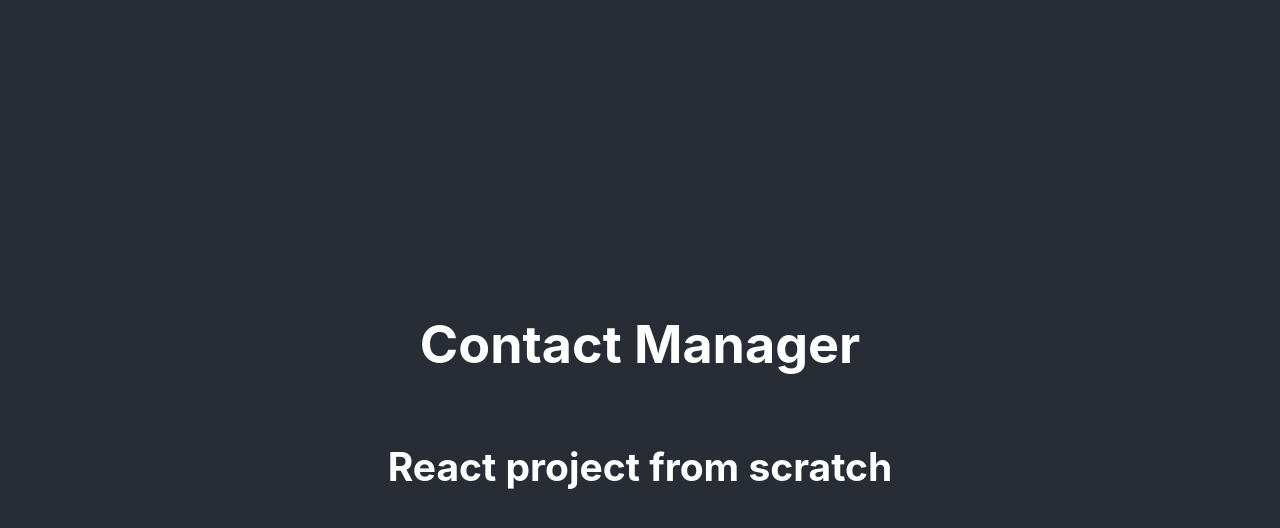
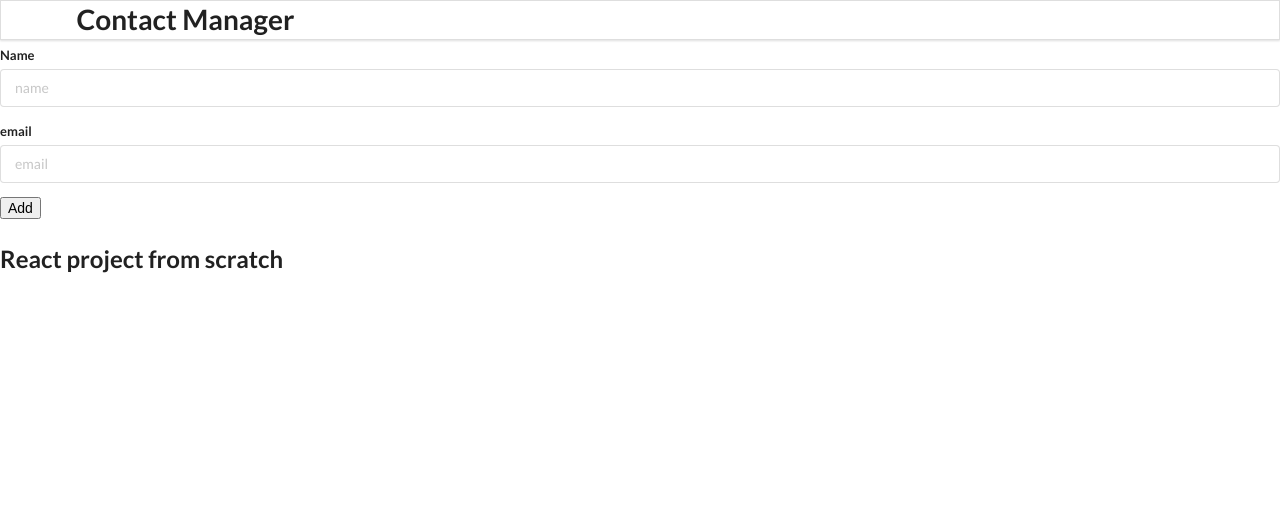
Before and after one commit to Ajilakj/react-contact-app, a React (Create React App) app: page / in a window 1280 px wide. Shown: the top 528 px of the page. Built offline with nearby package versions, Linux system fonts and the light colour scheme.

Commit message:
add AddContact component

```diff
--- a/public/index.html
+++ b/public/index.html
@@ -14,7 +14,7 @@
       manifest.json provides metadata used when your web app is installed on a
       user's mobile device or desktop. See https://developers.google.com/web/fundamentals/web-app-manifest/
     -->
-    <link rel="manifest" href="%PUBLIC_URL%/manifest.json" />
+    <link rel="stylesheet" href="https://cdnjs.cloudflare.com/ajax/libs/semantic-ui/2.5.0/semantic.min.css" integrity="sha512-KXol4x3sVoO+8ZsWPFI/r5KBVB/ssCGB5tsv2nVOKwLg33wTFP3fmnXa47FdSVIshVTgsYk/1734xSk9aFIa4A==" crossorigin="anonymous" referrerpolicy="no-referrer" />
     <!--
       Notice the use of %PUBLIC_URL% in the tags above.
       It will be replaced with the URL of the `public` folder during the build.
--- a/src/App.js
+++ b/src/App.js
@@ -1,4 +1,4 @@
-import './App.css';
+// import './App.css';
 import Header from "./components/Header";
 import AddContact from "./components/AddContact";
 // import ContactCard from "./components/ContactCard";
@@ -7,13 +7,11 @@
 function App() {
   return (
     <div className="App">
-      <header className="App-header">
         <Header/>
-        {/* <AddContact/>
-        <ContactList/> */}
+        <AddContact/>
+        {/* <ContactList/> */}
 
        <h2>React project from scratch</h2>
-      </header>
     </div>
   );
 }
--- a/src/components/AddContact.js
+++ b/src/components/AddContact.js
@@ -0,0 +1,22 @@
+import React from 'react'
+
+const AddContact = () => {
+  return (
+    <div className="ui main">
+        <h2>Add Contact</h2>
+        <form className="ui form">
+            <div className="field">
+                <label for = "name">Name</label>
+                <input type="text" name="name" placeholder="name"/>
+            </div>
+            <div className="field">
+                <label for = "email">email</label>
+                <input type="text" name="email" placeholder="email"/>
+            </div>
+            <button className="ui buttton blue">Add</button>
+        </form>
+    </div>
+  )
+}
+
+export default AddContact
--- a/src/index.js
+++ b/src/index.js
@@ -1,6 +1,6 @@
 import React from 'react';
 import ReactDOM from 'react-dom/client';
-import './index.css';
+// import './index.css';
 import App from './App';
 import reportWebVitals from './reportWebVitals';
 
```
